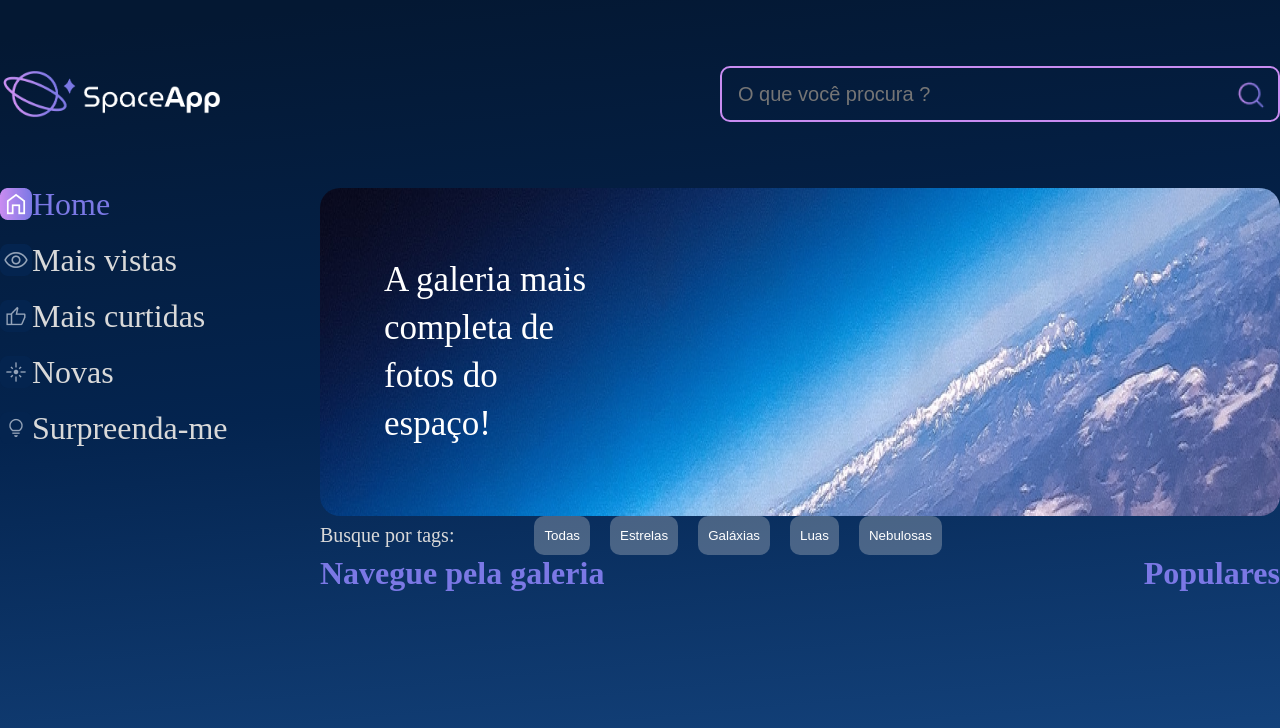
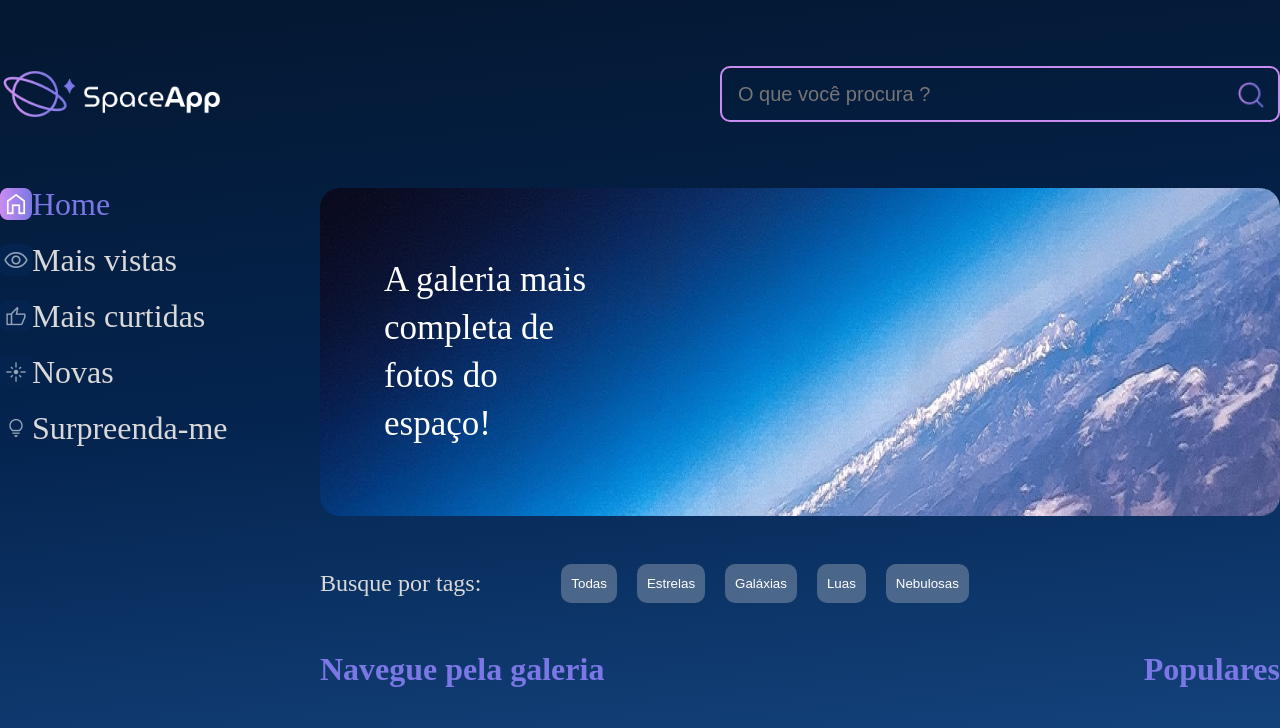
Before and after one commit to danielcoosta1/Space-app, a React (Vite) app: page / in a window 1280 px wide. Shown: the top 728 px of the page. Built offline with nearby package versions, Linux system fonts and the light colour scheme.

Commit message:
Dando margin superior e inferior para as tags

```diff
--- a/src/components/Galeria/Tags/styles.js
+++ b/src/components/Galeria/Tags/styles.js
@@ -4,9 +4,10 @@ const ConteinerTag = styled.section`
   display: flex;
   align-items: center;
   gap: 5rem;
+  margin: 3rem 0;
 
   p {
-    font-size: 1.25rem;
+    font-size: 1.5rem;
     color: #d9d9d9;
   }
 `;
```
